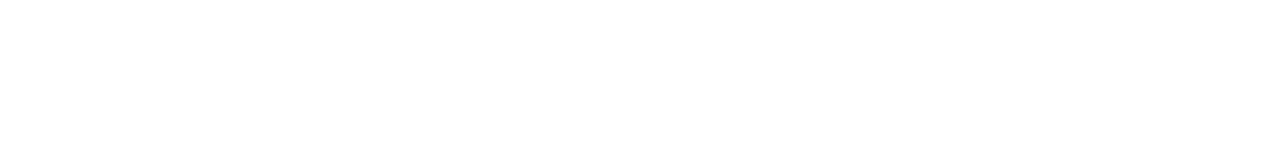
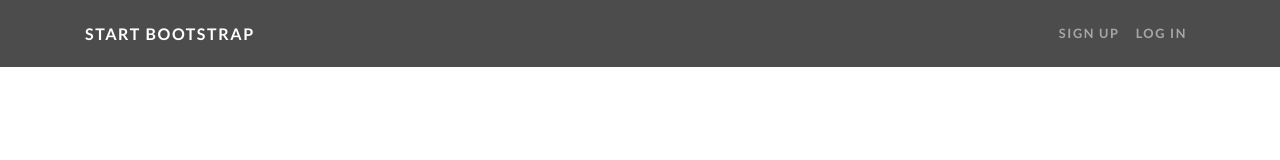
Before and after one commit to HponeThitHtoo/startbootstrap-one-page-wonder, a plain HTML site: page index.html in a window 1280 px wide. Drawn offline with nearby package versions, Linux system fonts and the light colour scheme.

Commit message:
added Navigation

```diff
--- a/css/style.css
+++ b/css/style.css
@@ -66,3 +66,24 @@ h6 {
 .btn-secondary:focus {
   box-shadow: 0 0 0 0.2rem rgba(255, 106, 0, 0.5);
 }
+
+/* Navigation */
+.navbar-custom {
+  padding-top: 1rem;
+  padding-bottom: 1rem;
+  background-color: rgba(0, 0, 0, 0.7);
+}
+
+.navbar-custom .navbar-brand {
+  text-transform: uppercase;
+  font-size: 1rem;
+  letter-spacing: 0.1rem;
+  font-weight: 700;
+}
+
+.navbar-custom .navbar-nav .nav-item .nav-link {
+  text-transform: uppercase;
+  font-size: 0.8rem;
+  font-weight: 700;
+  letter-spacing: 0.1rem;
+}
--- a/index.html
+++ b/index.html
@@ -15,7 +15,25 @@
   <link href="css/style.css" rel="stylesheet">
 </head>
 <body>
-
+  <!-- Navigation -->
+  <nav class="navbar navbar-expand-lg navbar-dark navbar-custom fixed-top">
+    <div class="container">
+      <a href="#" class="navbar-brand">Start Bootstrap</a>
+      <button class="navbar-toggler" type="button" data-toggle="collapse" data-target="#navbarResponsive" aria-controls="navbarResponsive" aria-expanded="false" aria-label="Toggle navigation">
+        <span class="navbar-toggler-icon"></span>
+      </button>
+      <div class="collapse navbar-collapse" id="navbarResponsive">
+        <ul class="navbar-nav ml-auto">
+          <li class="nav-item">
+            <a href="#" class="nav-link">Sign Up</a>
+          </li>
+          <li class="nav-item">
+            <a href="#" class="nav-link">Log In</a>
+          </li>
+        </ul>
+      </div>
+    </div>
+  </nav>
 
   <!-- jQuery -->
   <script src="https://cdnjs.cloudflare.com/ajax/libs/jquery/3.5.1/jquery.min.js" integrity="sha256-9/aliU8dGd2tb6OSsuzixeV4y/faTqgFtohetphbbj0=" crossorigin="anonymous"></script>
```
